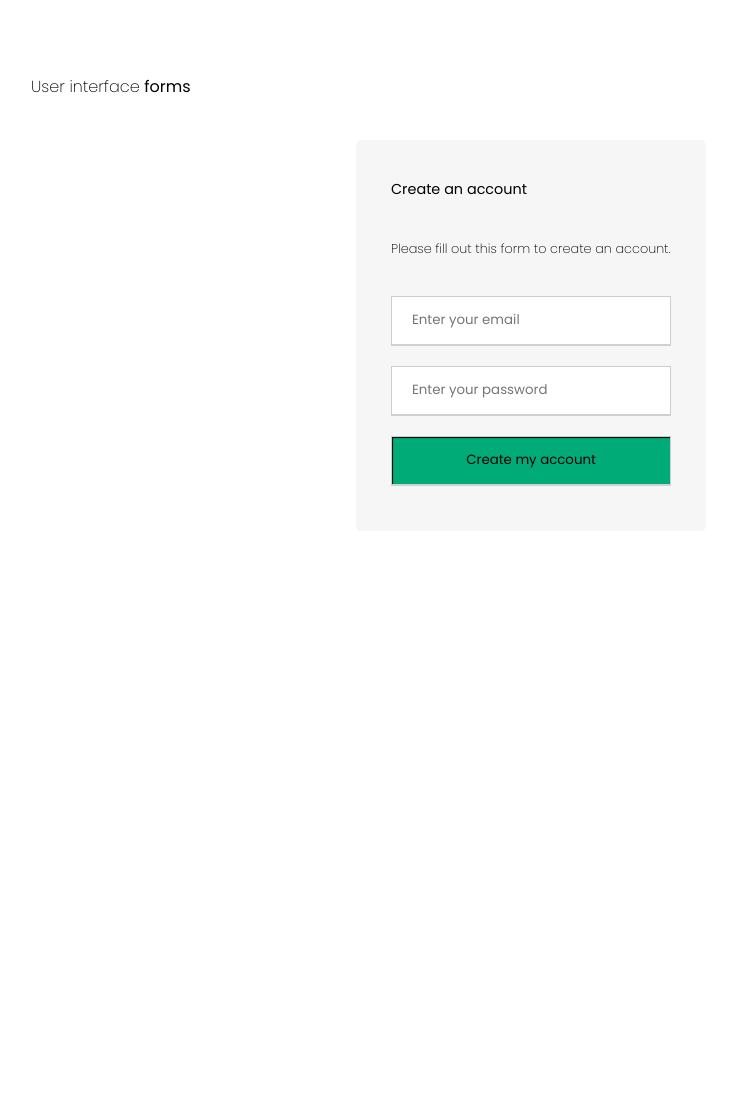
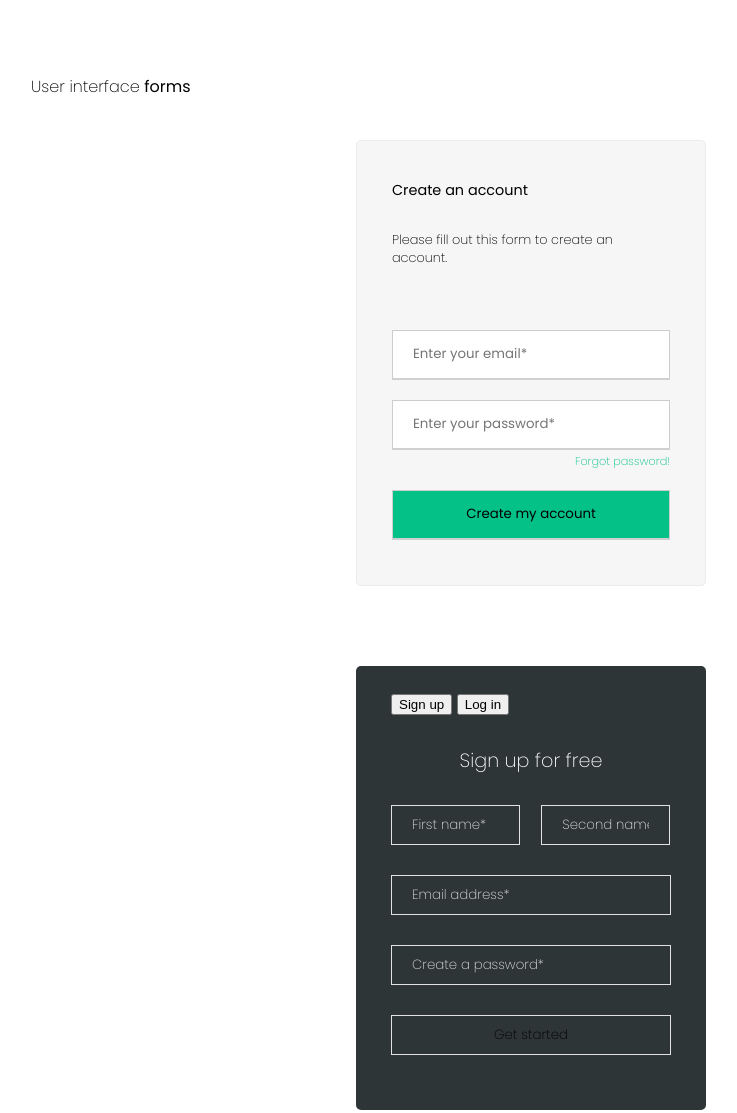
Before and after one commit to davidlower/sexy-user-interface-forms-css30-day4, a plain HTML site: page index.html in a window 1280 px wide. Shown: the whole page, without its empty margins (109-846 px from the left). Before the commit the page ends 800 px from the top, so only its background shows below. Drawn offline with Linux system fonts and the light colour scheme.

Commit message:
update first form and added a second signup form.

```diff
--- a/index.html
+++ b/index.html
@@ -17,16 +17,31 @@
 
       <div class="form-container">
          <div class="input-form">
-            <p class="account">Create an account</p>
-            <p class="signup">Please fill out this form to create an account.</p>
+            <p class="form-title">Create an account</p>
+            <p class="form-request">Please fill out this form to create an account.</p>
             <form action="">
-               <input type="email" placeholder="Enter your email" required />
-               <input type="password" placeholder="Enter your password" required />
-               <input class="btn" type="submit" value="Create my account" />
+               <input type="email" placeholder="Enter your email*" required>
+               <input type="password" placeholder="Enter your password*" required>
+               <p class="forgot-password">Forgot password!</p>
+               <input type="submit" value="Create my account">
             </form>
          </div>
       </div>
 
+      <div class="form-container">
+         <div class="input-form-2">
+            <button class="signup-btn">Sign up</button>
+            <button class="login-btn">Log in</button>
+            <p class="form-title-2">Sign up for free</p>
+            <form action="">
+               <input type="text" placeholder="First name*" required>
+               <input type="text" placeholder="Second name*" required>
+               <input type="email" placeholder="Email address*" required>
+               <input type="password" placeholder="Create a password*" required>
+               <input type="submit" value="Get started">
+            </form>
+         </div>
+      </div>
    </section>
 </body>
 
--- a/styles.css
+++ b/styles.css
@@ -1,17 +1,26 @@
-/* font-family: 'Poppins', sans-serif; */
-
 * {
+   -webkit-box-sizing: border-box;
    box-sizing: border-box;
 }
 
 html {
+   display: -webkit-box;
+   display: -ms-flexbox;
    display: flex;
+   -webkit-box-align: center;
    align-items: center;
+   -ms-flex-align: center;
+   -webkit-box-pack: center;
+   -ms-flex-pack: center;
    justify-content: center;
 
    font-family: 'Poppins', sans-serif;
    font-weight: 200;
 }
+
+/* =====================
+TEXTS
+===================== */
 
 span {
    font-weight: 400;
@@ -21,38 +30,132 @@ span {
    padding: 50px 0 25px 0;
 }
 
-.account {
+.form-title {
+   padding-bottom: 15px;
+
+   font-size: 0.9rem;
    font-weight: 400;
-   font-size: 0.9rem;
-   padding-bottom: 25px;
 }
+
+.form-request {
+   padding-bottom: 50px;
+
+   font-size: 0.8rem;
+}
+
+.forgot-password {
+   position: absolute;
+   top: 301px;
+   right: 35px;
+
+   cursor: pointer;
+
+   color: #04c188;
+
+   font-size: 0.7rem;
+}
+
+.forgot-password:hover {
+   color: #00b57e;
+}
+
+/* =====================
+BODY
+===================== */
 
 .container {
    position: relative;
 
+   display: -webkit-box;
+   display: -ms-flexbox;
    display: flex;
+   -webkit-box-orient: vertical;
+   -webkit-box-direction: normal;
+   -ms-flex-direction: column;
    flex-direction: column;
-   /* align-items: center; */
+   -webkit-box-pack: center;
+   -ms-flex-pack: center;
    justify-content: center;
 
    width: 1000px;
-
-   /* border: solid 1px black; */
 }
 
+/* =====================
+FORM
+===================== */
+
 .form-container {
+   display: -webkit-box;
+   display: -ms-flexbox;
    display: flex;
+   -webkit-box-align: center;
    align-items: center;
+   -ms-flex-align: center;
+   -webkit-box-pack: center;
+   -ms-flex-pack: center;
    justify-content: center;
+   margin-bottom: 80px;
 }
 
 .input-form {
+   position: relative;
+
    width: 350px;
    padding: 25px 35px;
 
+   border: solid 1px #ececec;
    border-radius: 5px;
    background-color: #f6f6f6;
 }
+
+.input-form::before, .input-form::after {
+   position: absolute;
+   z-index: -1;
+   top: 0;
+   right: 0;
+   bottom: 0;
+   left: 0;
+
+   width: 100%;
+   height: 100%;
+
+   content: "";
+   -webkit-transition: all 0.3s ease;
+   transition: all 0.3s ease;
+   -webkit-transform: scale(0.9) translate(0, 0);
+   transform: scale(0.9) translate(0, 0);
+
+   border-radius: 5px;
+}
+
+.input-form::after {
+   -webkit-transition-delay: 0.05s;
+   transition-delay: 0.05s;
+}
+
+.input-form:hover::before {
+   z-index: -1;
+
+   -webkit-transform: scale(0.96) translate(0, 18px);
+   transform: scale(0.96) translate(0, 18px);
+
+   border: solid 1px #e3e2e2;
+   background-color: #ebe9e9;
+}
+
+.input-form:hover::after {
+   z-index: -2;
+
+   -webkit-transform: scale(0.92) translate(0, 36px);
+   transform: scale(0.92) translate(0, 36px);
+
+   border: solid 1px #dbdbdb;
+   background-color: #e3e3e3;
+}
+
+/* =====================
+INPUTS INSIDE THE FORM
+===================== */
 
 .input-form input {
    width: 100%;
@@ -69,14 +172,84 @@ span {
 }
 
 .input-form input[type="submit"] {
-   background-color: #00ab78;
-   box-shadow: inset 1px 1px 1px black;
+   margin-top: 20px;
+
    cursor: pointer;
+   -webkit-transition: all 0.3s ease;
+   transition: all 0.3s ease;
+
+   background-color: #04c188;
 }
 
-.signup {
-   padding-bottom: 25px;
-   font-size: 0.8rem;
+.input-form input[type="submit"]:hover {
+   background-color: #00cb8e;
+   -webkit-box-shadow: none;
+   box-shadow: none;
 }
 
-.input-form input:hover {}
+.input-form input[type="submit"]:active {
+   background-color: #00cb8e;
+   -webkit-box-shadow: inset 1px 1px 1px grey,
+   inset -1px -1px 1px grey;
+   box-shadow: inset 1px 1px 1px grey,
+   inset -1px -1px 1px grey;
+}
+
+
+.input-form input[type="email"]:active,
+.input-form input[type="email"]:focus,
+.input-form input[type="password"]:active,
+.input-form input[type="password"]:focus {
+   border-bottom: solid 2px #c1c1c1;
+   background-color: #fafafa;
+}
+
+
+
+/* =============================
+
+USER INTERFACE FORM 2
+
+============================= */
+
+.form-title-2 {
+   font-size: 1.2rem;
+   text-align: center;
+   margin: 30px 0;
+}
+
+.input-form-2 {
+   position: relative;
+
+   width: 350px;
+   padding: 25px 35px;
+   color: white;
+   border-radius: 5px;
+   background-color: #2d3537;
+}
+
+.input-form-2 input[type="text"] {
+   width: 46%;
+}
+
+.input-form-2 input[type="text"]:nth-child(1) {
+   margin-right: 17px;
+}
+
+.input-form-2 input {
+   width: 100%;
+   height: 40px;
+   margin-bottom: 30px;
+   padding: 0 20px;
+
+   border: solid 1px #e2e2e2;
+   outline: none;
+   background-color: transparent;
+
+   font-family: 'Poppins', sans-serif;
+   font-weight: 200;
+}
+
+.input-form-2 input::placeholder {
+   color: #e2e2e2;
+}
```
